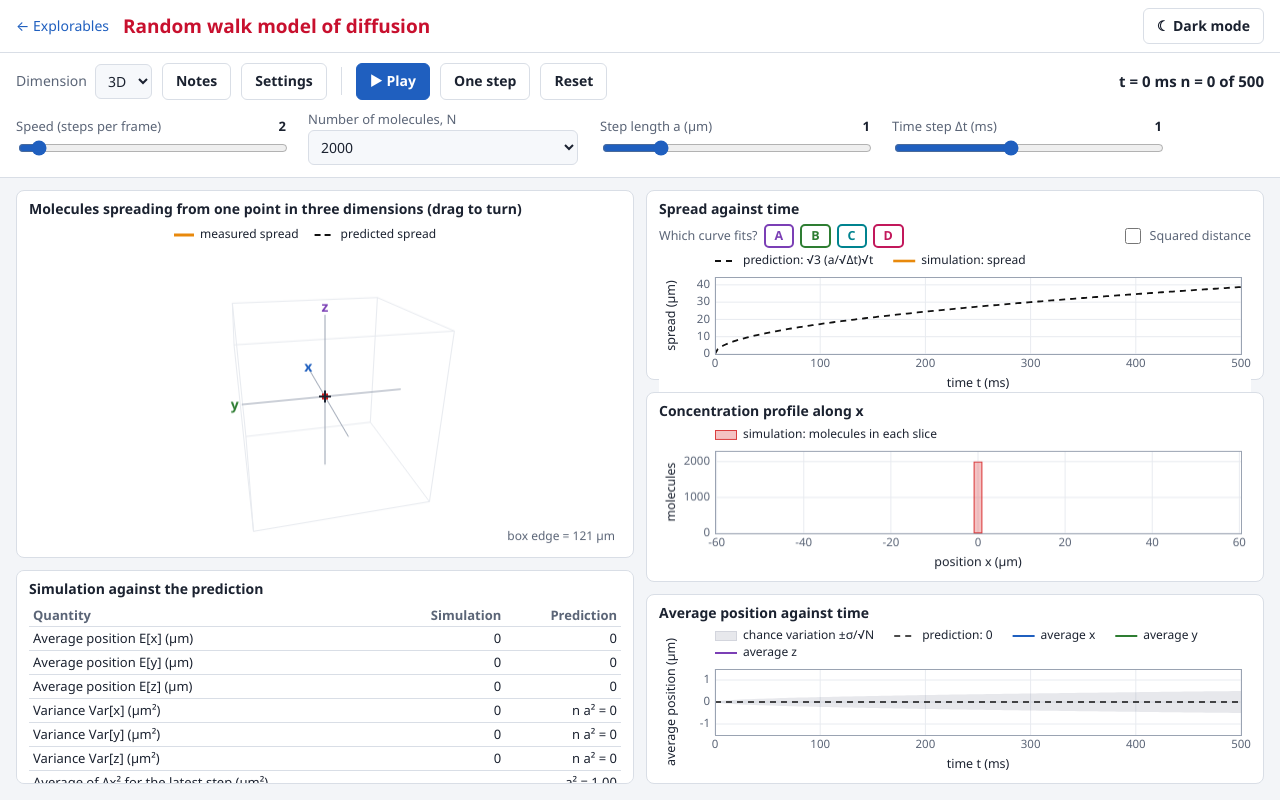
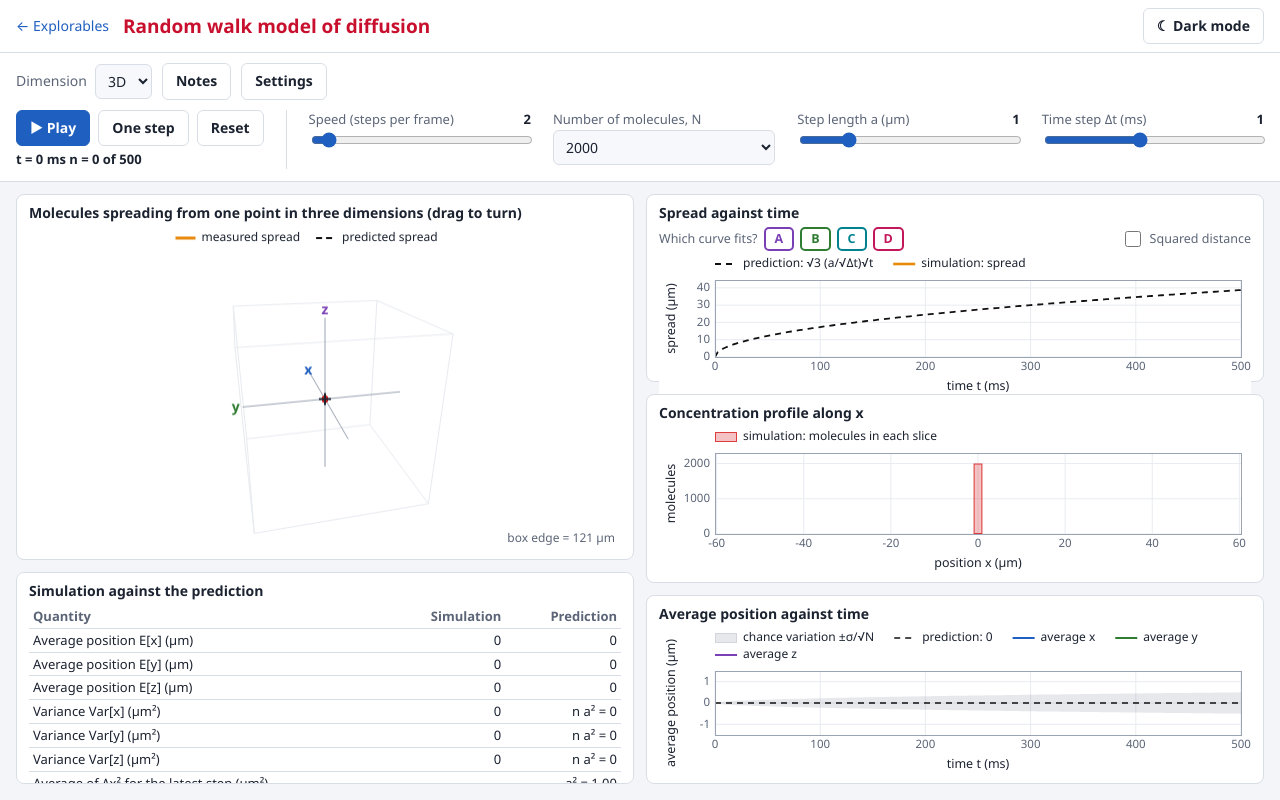
Before and after one commit to priye19/explorables, a plain HTML site: page random-walk-diffusion/index.html in a window 1280 px wide. Drawn offline with Linux system fonts and the light colour scheme.

Commit message:
Control deck: run buttons and progress moved into the row of simulation parameters
Co-Authored-By: Claude Opus 5.5 <noreply@anthropic.com>

```diff
--- a/random-walk-diffusion/index.html
+++ b/random-walk-diffusion/index.html
@@ -34,13 +34,16 @@
       </label>
       <button class="btn" type="button" data-open="notes">Notes</button>
       <button class="btn" type="button" data-open="settings">Settings</button>
-      <span class="xp-sep"></span>
-      <button class="btn btn-primary" type="button" id="play">▶ Play</button>
-      <button class="btn" type="button" id="step">One step</button>
-      <button class="btn" type="button" id="reset">Reset</button>
-      <span class="xp-status" id="status"></span>
     </div>
     <div class="xp-row xp-dials">
+      <div class="xp-run">
+        <div class="xp-run-buttons">
+          <button class="btn btn-primary" type="button" id="play">▶ Play</button>
+          <button class="btn" type="button" id="step">One step</button>
+          <button class="btn" type="button" id="reset">Reset</button>
+        </div>
+        <span class="xp-status" id="status"></span>
+      </div>
       <label class="xp-dial"><span class="top">Speed (steps per frame)<span class="val" id="speedV"></span></span><input type="range" id="speed" min="1" max="20" value="2"></label>
       <label class="xp-dial"><span class="top">Number of molecules, N</span><select id="N"></select></label>
       <label class="xp-dial"><span class="top">Step length a (µm)<span class="val" id="aV"></span></span><input type="range" id="a" min="0.5" max="3" step="0.5" value="1"></label>
--- a/theme/explorables.css
+++ b/theme/explorables.css
@@ -57,8 +57,11 @@ input[type=checkbox]{accent-color:var(--primary);width:16px;height:16px}
 .xp-row{display:flex;flex-wrap:wrap;align-items:center;gap:10px}
 .xp-field{display:flex;align-items:center;gap:8px;font-size:14px;color:var(--muted)}
 .xp-sep{width:1px;height:28px;background:var(--border);margin:0 4px}
-.xp-status{margin-left:auto;font-weight:600;font-variant-numeric:tabular-nums}
-.xp-dials{gap:14px 22px}
+.xp-status{font-size:13px;font-weight:600;font-variant-numeric:tabular-nums;color:var(--text)}
+.xp-dials{gap:14px 22px;align-items:flex-start}
+/* the run controls: buttons with the run's progress under them, first in the row of simulation parameters */
+.xp-run{display:flex;flex-direction:column;gap:4px;padding-right:22px;border-right:1px solid var(--border)}
+.xp-run-buttons{display:flex;gap:8px}
 .xp-dial{display:flex;flex-direction:column;gap:2px;flex:1 1 170px;max-width:270px;font-size:13px;color:var(--muted)}
 .xp-dial .top{display:flex;justify-content:space-between;gap:8px}
 .xp-dial .val{color:var(--text);font-weight:600;font-variant-numeric:tabular-nums}
@@ -79,7 +82,7 @@ input[type=checkbox]{accent-color:var(--primary);width:16px;height:16px}
   .xp-sep{display:none}
   .xp-header h1{font-size:16px}
   .card.main canvas{height:92vw;max-height:640px}
-  .xp-status{margin-left:0}
+  .xp-run{flex:1 1 100%;padding-right:0;border-right:none}
 }
 
 /* ---- readout table ---- */
```
Also changed, not shown: 1 other file.
